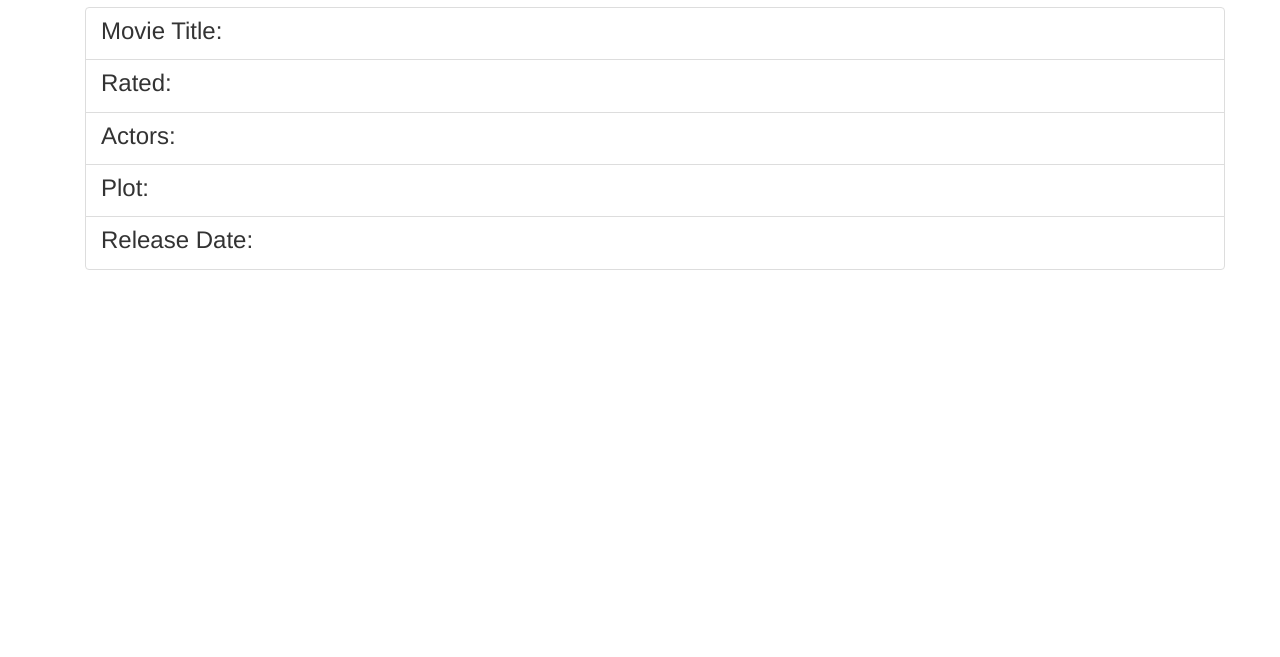
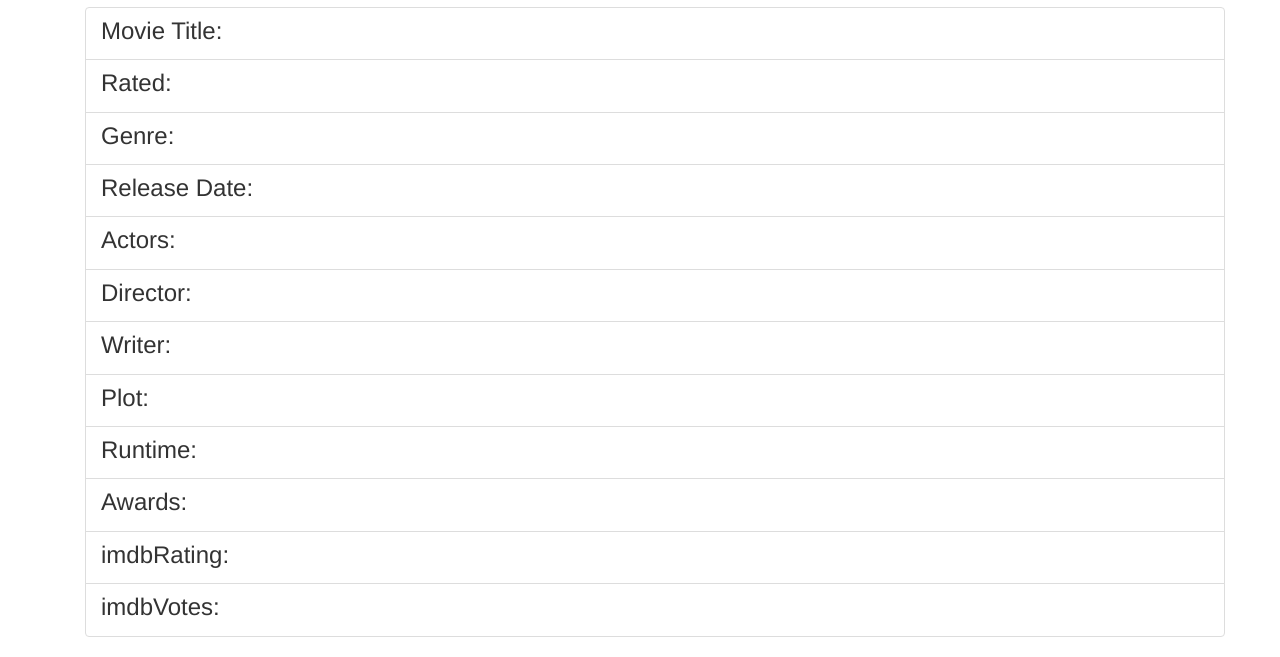
Before and after one commit to anaisbergues/lesson8_ajax, a plain HTML site: page Lesson8_AssignmentFiles/index.html in a window 1280 px wide. Shown: the part 528-1185 px from the top of the page. Before the commit the page ends 818 px from the top, so only its background shows below. Drawn offline with nearby package versions, Linux system fonts and the light colour scheme.

Commit message:
lesson 9 final commit

```diff
--- a/Lesson8_AssignmentFiles/index.html
+++ b/Lesson8_AssignmentFiles/index.html
@@ -1,8 +1,8 @@
 <html>
 <!- -
 Program Name:   Seminole Movie Connection
-Author:
-Date:
+Author: Anais Bergues
+Date: 04/14/2017
 Filename:   index.html
 - ->
 
@@ -39,20 +39,49 @@ Filename:   index.html
             <h3 class="list-group-item-heading">Rated:</h3>
             <p class="list-group-item-text lead text-primary" id="Rated"> </p>
         </a>
+         <a href="#" class="list-group-item">
+            <h3 class="list-group-item-heading">Genre:</h3>
+            <p class="list-group-item-text lead text-primary" id="Genre">  </p>
+        </a>
+        <a href="#" class="list-group-item">
+            <h3 class="list-group-item-heading">Release Date:</h3>
+            <p class="list-group-item-text lead text-primary" id="Released">  </p>
+        </a>
         <a href="#" class="list-group-item">
             <h3 class="list-group-item-heading">Actors:</h3>
             <p class="list-group-item-text lead text-primary" id="Actors">  </p>
         </a>
-
+         <a href="#" class="list-group-item">
+            <h3 class="list-group-item-heading">Director:</h3>
+            <p class="list-group-item-text lead text-primary" id="Director">  </p>
+        </a>
+        <a href="#" class="list-group-item">
+            <h3 class="list-group-item-heading">Writer:</h3>
+            <p class="list-group-item-text lead text-primary" id="Writer">  </p>
+        </a>
         <a href="#" class="list-group-item">
             <h3 class="list-group-item-heading">Plot:</h3>
             <p class="list-group-item-text lead text-primary" id="Plot">  </p>
 	    </a>
+         <a href="#" class="list-group-item">
+            <h3 class="list-group-item-heading">Runtime:</h3>
+            <p class="list-group-item-text lead text-primary" id="Runtime">  </p>
+        </a>
+         <a href="#" class="list-group-item">
+            <h3 class="list-group-item-heading">Awards:</h3>
+            <p class="list-group-item-text lead text-primary" id="Awards">  </p>
+        </a>
+         <a href="#" class="list-group-item">
+            <h3 class="list-group-item-heading">imdbRating:</h3>
+            <p class="list-group-item-text lead text-primary" id="imdbRating">  </p>
+        </a>
+         <a href="#" class="list-group-item">
+            <h3 class="list-group-item-heading">imdbVotes:</h3>
+            <p class="list-group-item-text lead text-primary" id="imdbVotes">  </p>
+        </a>
 
-        <a href="#" class="list-group-item">
-            <h3 class="list-group-item-heading">Release Date:</h3>
-            <p class="list-group-item-text lead text-primary" id="Released">  </p>
-        </a>
+
+
 
     </div>
 </div>
@@ -71,6 +100,14 @@ Filename:   index.html
                      $('#Actors').html(json.Actors);
                      $('#Plot').html(json.Plot);
                      $('#Released').html(json.Released);
+                     $('#Genre').html(json.Genre);
+                     $('#Director').html(json.Director);
+                     $('#Writer').html(json.Writer);
+                     $('#Plot').html(json.Plot);
+                     $('#Runtime').html(json.Runtime);
+                     $('#Awards').html(json.Awards);
+                     $('#imdbRating').html(json.imdbRating);
+                     $('#imdbVotes').html(json.imdbVotes);
                 })
                 .fail(function() {
                       alert("Posting failed.");
```
Also changed, not shown: 1 other file.
